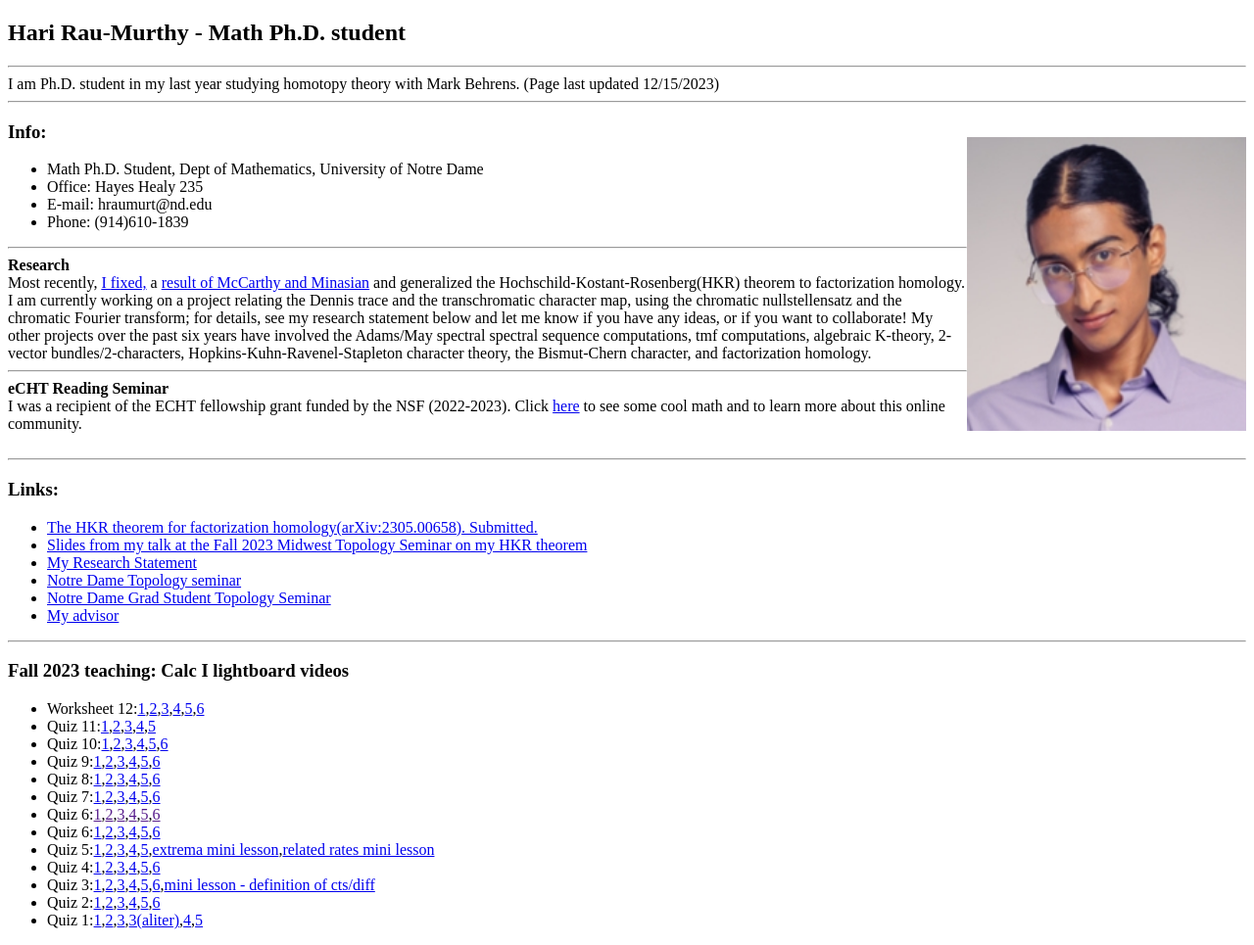
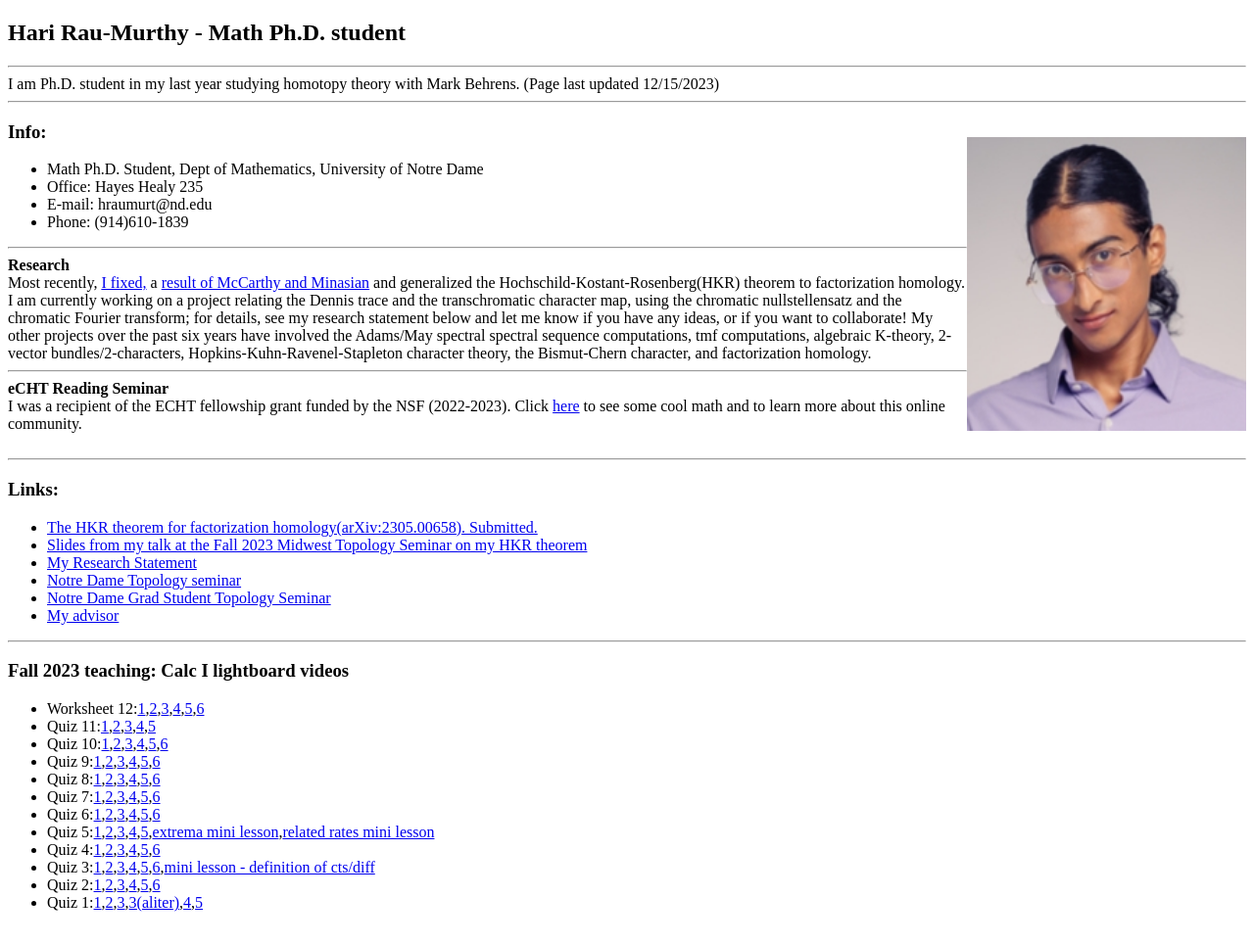
Before and after one commit to hariraumurthy/hariraumurthy.github.io, a plain HTML site: page index.html in a window 1280 px wide. Shown: the whole page at 98% size. Drawn offline with Linux system fonts and the light colour scheme.

Commit message:
Update index.html

```diff
--- a/index.html
+++ b/index.html
@@ -58,7 +58,6 @@ style="margin-bottom: 5px;" width="285" height="300"/><br>
 <li>Quiz 9:<a href=https://drive.google.com/file/d/1uVFDNHroPkOcD1CEyNamjr16xF2Zr48O/view?usp=drive_link,>1</a>,<a href=https://drive.google.com/file/d/1yEqypzWjVzNWUEAt-LfJjugcQkbogvMS/view?usp=drive_link,>2</a>,<a href=https://drive.google.com/file/d/1gPcdhjkpuVYGU4zC-Tvh_AmPEkaTT2rK/view?usp=drive_link,>3</a>,<a href=https://drive.google.com/file/d/1HBVSE70wp3NfCCkAMU9DQdyl4wyuwDe4/view?usp=drive_link,>4</a>,<a href=https://drive.google.com/file/d/1WmNL7lXhoWMxjFkI_v9OPgQmZrigQz_E/view?usp=drive_link>5</a>,<a href=https://drive.google.com/file/d/19cGHLPF4NDZcJDJoNx59sbsB_LTB1sLD/view?usp=drive_link,>6</a>
 <li>Quiz 8:<a href=https://drive.google.com/file/d/1fnk1_0oLB1JUjfjNQmlRxCIyp6ifqBB7/view?usp=sharing>1</a>,<a href=https://drive.google.com/file/d/1cuP3Ju42qHnin7xzeirE2aC8Qv9FZh4U/view?usp=sharing,>2</a>,<a href=https://drive.google.com/file/d/1UVr3SvEnzP3FG21t6AcBcJitK7_DMywA/view?usp=sharing,>3</a>,<a href=https://drive.google.com/file/d/15hneiuQ-hdFUppJ0YM5yBmzaDez5GWth/view?usp=sharing,>4</a>,<a href=https://drive.google.com/file/d/17TI6Nrvsszv_LaXyGij3NaDXa_kiwR7F/view?usp=sharing,>5</a>,<a href=https://drive.google.com/file/d/19qI_ur4XgYSKjmpWuIF2lSN34UlB8NJk/view?usp=sharing,>6</a>
 <li>Quiz 7:<a href=https://drive.google.com/file/d/1uOD3TnrCQKeYkx01iiF8N5oI6kO8xs7N/view?usp=drivesdk>1</a>,<a href=https://drive.google.com/file/d/1i0BPV0EucSmte2bKX54DjGe2cRa8xixt/view?usp=sharing>2</a>,<a href=https://drive.google.com/file/d/1m8q2wSnXZ3ieJZ6adFncrqTphQAry8AM/view?usp=drive_link>3</a>,<a href=https://drive.google.com/file/d/1Ej-gQnUJCUdPeFNnj36ztbEY0cp-PG7v/view?usp=drive_link>4</a>,<a href=https://drive.google.com/file/d/1HvBh-yuNNnDjuZvQUqOK10WyIdNAkwIk/view?usp=drive_link>5</a>,<a href=https://drive.google.com/file/d/19LDmejhMDc9iCGg2db6U0LueROVo0Umm/view?usp=drivesdk>6</a>
-<li>Quiz 6:<a href=>1</a>,<a href=>2</a>,<a href=>3</a>,<a href=>4</a>,<a href=>5</a>,<a href=>6</a>
 <li>Quiz 6:<a href=https://drive.google.com/file/d/1Y9rYKinhf4ZJgQZg36Em9ExI-h7Hk0Cg/view?usp=sharing,>1</a>,<a href=https://drive.google.com/file/d/1nVBG0_YL7AVVBnvZjuTcQ8K_9bSJ8FC9/view?usp=sharing>2</a>,<a href=https://drive.google.com/file/d/1ZFUPXOqU_jo1_gCfUF5RKqvt_UL41sb4/view?usp=sharing,>3</a>,<a href=https://drive.google.com/file/d/122SCnM-m8_7ab1wYRz-68bY9IhLmXayR/view?usp=sharing,>4</a>,<a href=https://drive.google.com/file/d/1SycL383k5w9CeSQ1ywnkJ1pDkrxlqQ3r/view?usp=sharing>5</a>,<a href=https://drive.google.com/file/d/18wtebVIaYEI_3Xb64zN2Ck0pkhRaaA9J/view?usp=sharing,>6</a>
 <li>Quiz 5:<a href=https://drive.google.com/file/d/1gyK7rcuNKnFBeSla2qVi954_6WiNicv4/view?usp=sharing>1</a>,<a href=https://drive.google.com/file/d/1F8L1CaU7PpUegt9bXqELeJVR9nXS6QWv/view?usp=sharing,>2</a>,<a href=https://drive.google.com/file/d/1TkSMWgOA4VQ3GhF33pNJkD5GhHmJAIBu/view?usp=sharing,>3</a>,<a href=https://drive.google.com/file/d/15MWL14EyG6PcsxY35pgP7ANkWj-KOgYm/view?usp=sharing,>4</a>,<a href=https://drive.google.com/file/d/1PHXTJGmUn8sVCD6hLFh5ETd0Fgy1jzOJ/view?usp=sharing,>5</a>,<a href=https://drive.google.com/file/d/1OQUnsLE7KNc9CgvCeh4xAaMfaCIwV68u/view?usp=sharing,>extrema mini lesson</a>,<a href=https://drive.google.com/file/d/158JuWwyRz-E-NQedvd__ZkTekn6zl2gH/view?usp=sharing,>related rates mini lesson</a>
 <li>Quiz 4:<a href=https://drive.google.com/file/d/1DpJ9OTOQTTqDEDuPxt1F0_pLSa_4a6m_/view?usp=drive_link>1</a>,<a href=https://drive.google.com/file/d/1epO1gVwg-eF5S6J-XBsr-XX1Uag6M4MQ/view?usp=drive_link>2</a>,<a href=https://drive.google.com/file/d/1QSe02ppWhRQruAEJgBfxQSoTPFfF1iG1/view?usp=drive_link>3</a>,<a href=https://drive.google.com/file/d/1AQuwjpl8rmJkxKII1r87zIb9JaEjhV9V/view?usp=drive_link>4</a>,<a href=https://drive.google.com/file/d/1vHTnjYyGT1-4TKZ9bwXWiWwIkm-SYjbr/view?usp=drive_link>5</a>,<a href=https://drive.google.com/file/d/1NzSRXe7dwvqfD1GNlHJdKTGXe7os7Odc/view?usp=drive_link>6</a>
```
